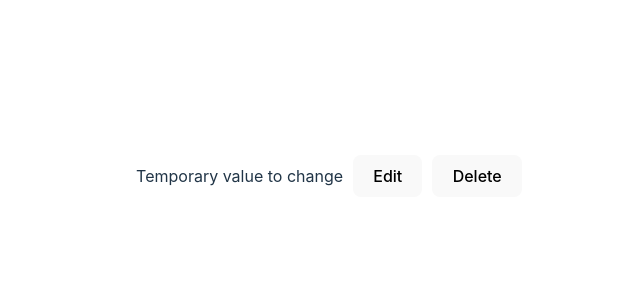
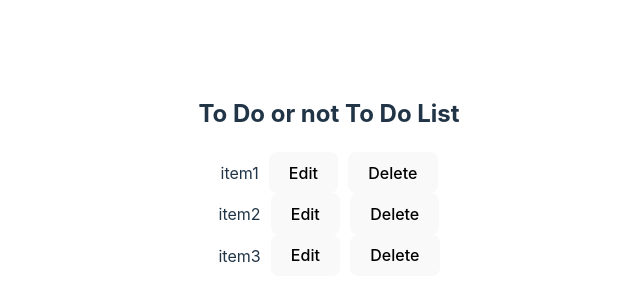
Before and after one commit to shirahn-singh/ImprovedToDoList, a React (Vite) app in the folder ToDoListV2/: page / in a window 1280 px wide. Shown: the part 224-524 px from the top of the page, without its empty margins (311-951 px from the left). Built offline with nearby package versions, Linux system fonts and the light colour scheme.

Commit message:
Implemented list of tasks

```diff
--- a/ToDoListV2/src/App.tsx
+++ b/ToDoListV2/src/App.tsx
@@ -3,15 +3,22 @@ import "./App.css";
 import IndividualTask from "./Components/IndividualTask";
 
 function App() {
-
   var [editTask, editButtonClicked] = useState(false);
   var [deleteTask, deleteButtonClicked] = useState(false);
 
+  var taskList: string[] = ["item1", "item2", "item3"];
+
   return (
     <>
-    <IndividualTask
-        onDeleteTask={() => deleteButtonClicked(true)}
-      ></IndividualTask>
+      <h2>To Do or not To Do List</h2>
+
+      {taskList.map((task, index) => (
+        <IndividualTask
+          onDeleteTask={() => deleteButtonClicked(true)}
+          text={task}
+          key={index}
+        ></IndividualTask>
+      ))}
     </>
   );
 }
--- a/ToDoListV2/src/Components/IndividualTask.tsx
+++ b/ToDoListV2/src/Components/IndividualTask.tsx
@@ -3,11 +3,12 @@ import "../Styling/IndividualTask.css";
 
 interface TaskProp {
   onDeleteTask: () => void;
+  text: string;
 }
 
-const IndividualTask = ({ onDeleteTask }: TaskProp) => {
+const IndividualTask = ({ text, onDeleteTask }: TaskProp) => {
   const [editPressed, setEdit] = useState(false);
-  const [originalTask, setOriginalTask] = useState("Temporary value to change");
+  const [originalTask, setOriginalTask] = useState(text);
   const [newTask, setNewTask] = useState(originalTask);
 
   const handleEditClick = () => {
@@ -35,7 +36,7 @@ const IndividualTask = ({ onDeleteTask }: TaskProp) => {
         {editPressed ? (
           <input
             type="text"
-            className="input-task-box"
+            className="input-task-box font-weight-bold"
             value={newTask}
             onChange={handleInputChange}
           />
```
